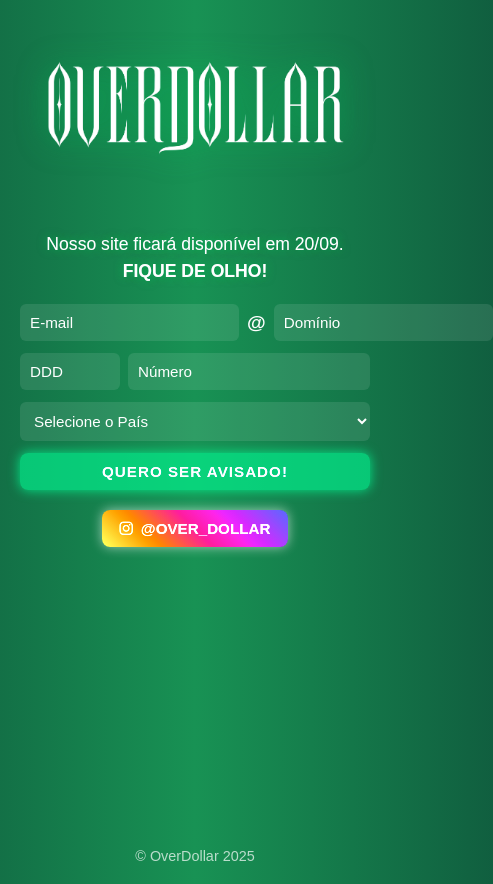
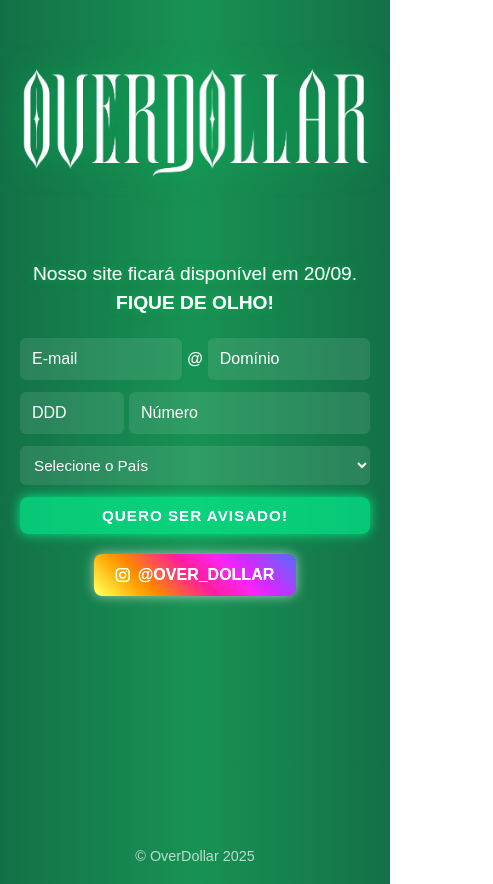
Before and after one commit to Over-Dollar/overdollar-site, a plain HTML site: page index.html in a window 390 px wide. Shown: the whole page, 493 px wide, since content can reach past the window. Drawn offline with Linux system fonts and the light colour scheme.

Commit message:
Update index.html

```diff
--- a/index.html
+++ b/index.html
@@ -74,24 +74,28 @@ form {
   max-width: 500px;
 }
 
-.email-fields {
+.email-fields, .phone-fields {
   display: flex;
   gap: 8px;
-  align-items: center;
+  width: 100%;
 }
-.email-fields input {
-  flex: 1;
+
+.email-fields input, .phone-fields input {
   padding: 12px;
   border-radius: 6px;
   border: none;
   background: rgba(255,255,255,0.1);
   color: #fff;
   font-size: 1rem;
+  flex: 1;
+  min-width: 0; /* garante responsividade */
 }
+
 .email-fields span {
   color: #fff;
   font-weight: bold;
   font-size: 1.2rem;
+  align-self: center;
 }
 
 select {
@@ -106,20 +110,6 @@ select {
 select option, input[list] option {
   background-color: #fff;
   color: #000;
-}
-
-.phone-fields {
-  display: flex;
-  gap: 10px;
-}
-.phone-fields input {
-  flex: 1;
-  padding: 12px;
-  border-radius: 6px;
-  border: none;
-  background: rgba(255,255,255,0.1);
-  color: #fff;
-  font-size: 1rem;
 }
 
 /* Placeholder branco */
@@ -178,22 +168,16 @@ footer {
 
 @keyframes fadeInDown { from { opacity:0; transform: translateY(-20px);} to {opacity:1; transform: translateY(0);} }
 
+@media (max-width:768px){
+  img.logo { max-width: 400px; margin-bottom: 20px; }
+  p.texto-principal { font-size: 1.2rem; }
+  .email-fields span { font-size: 1rem; }
+  input, select, button { font-size: 0.95rem; padding: 10px; }
+}
+
 @media (max-width:480px){
-  img.logo { max-width: 300px; margin-bottom: 20px; }
-  p.texto-principal { font-size: 1.1rem; }
-
-  /* Email + dominio lado a lado */
-  .email-fields { flex-direction: row; align-items: center; gap: 8px; }
-  .email-fields span { display: inline; }
-  .email-fields input { flex: 1; font-size: 0.95rem; padding: 10px; }
-
-  /* DDD + número lado a lado */
-  .phone-fields { flex-direction: row; align-items: center; gap: 8px; }
-  .phone-fields input { flex: 1; font-size: 0.95rem; padding: 10px; }
-  .phone-fields input:first-child { max-width: 80px; }
-
-  select, button { font-size: 0.95rem; padding: 10px; }
-  .instagram-btn { font-size: 0.95rem; padding: 10px 18px; }
+  .email-fields { gap: 5px; }
+  .phone-fields { gap: 5px; }
 }
 </style>
 <script src="https://kit.fontawesome.com/a076d05399.js" crossorigin="anonymous"></script>
@@ -224,7 +208,7 @@ footer {
     </div>
 
     <div class="phone-fields">
-      <input type="tel" placeholder="DDD" required>
+      <input type="tel" placeholder="DDD" required style="max-width: 80px;">
       <input type="tel" placeholder="Número" required>
     </div>
 
```
